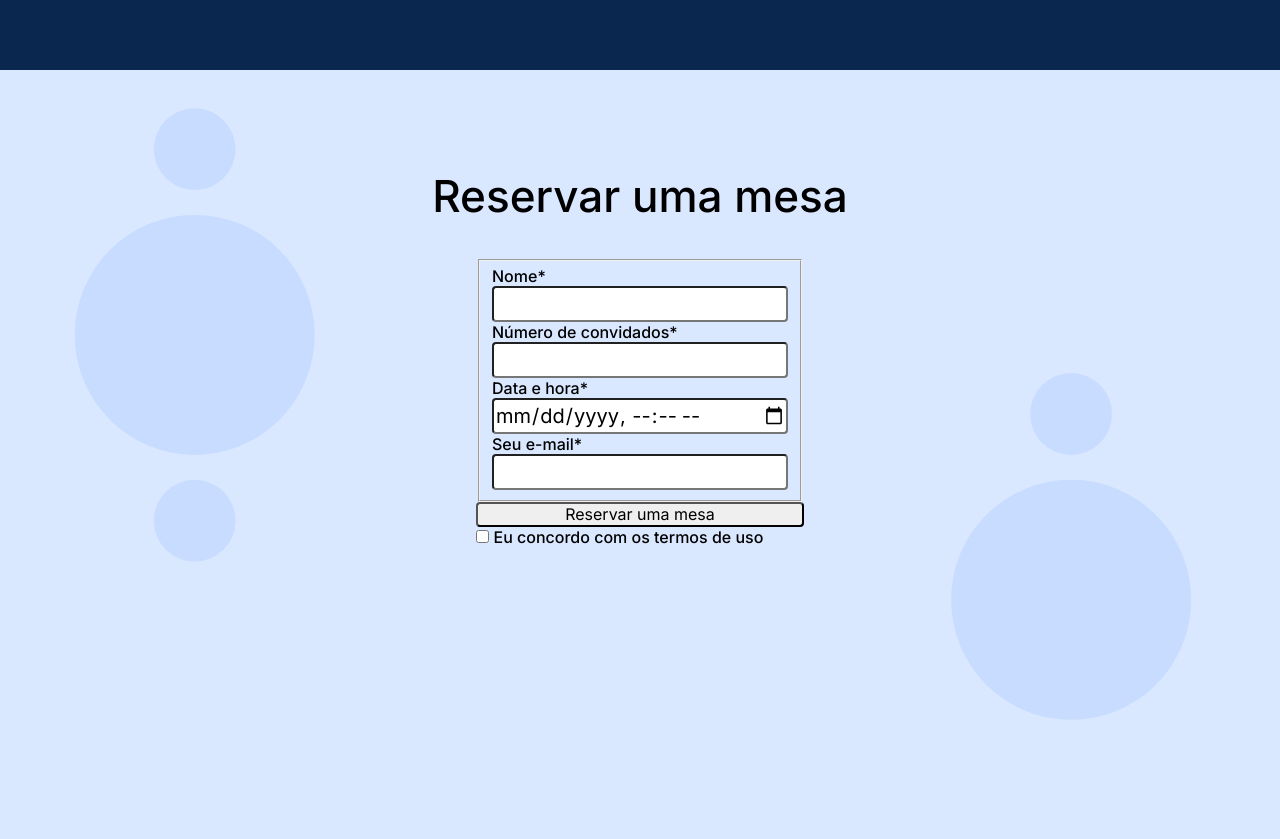
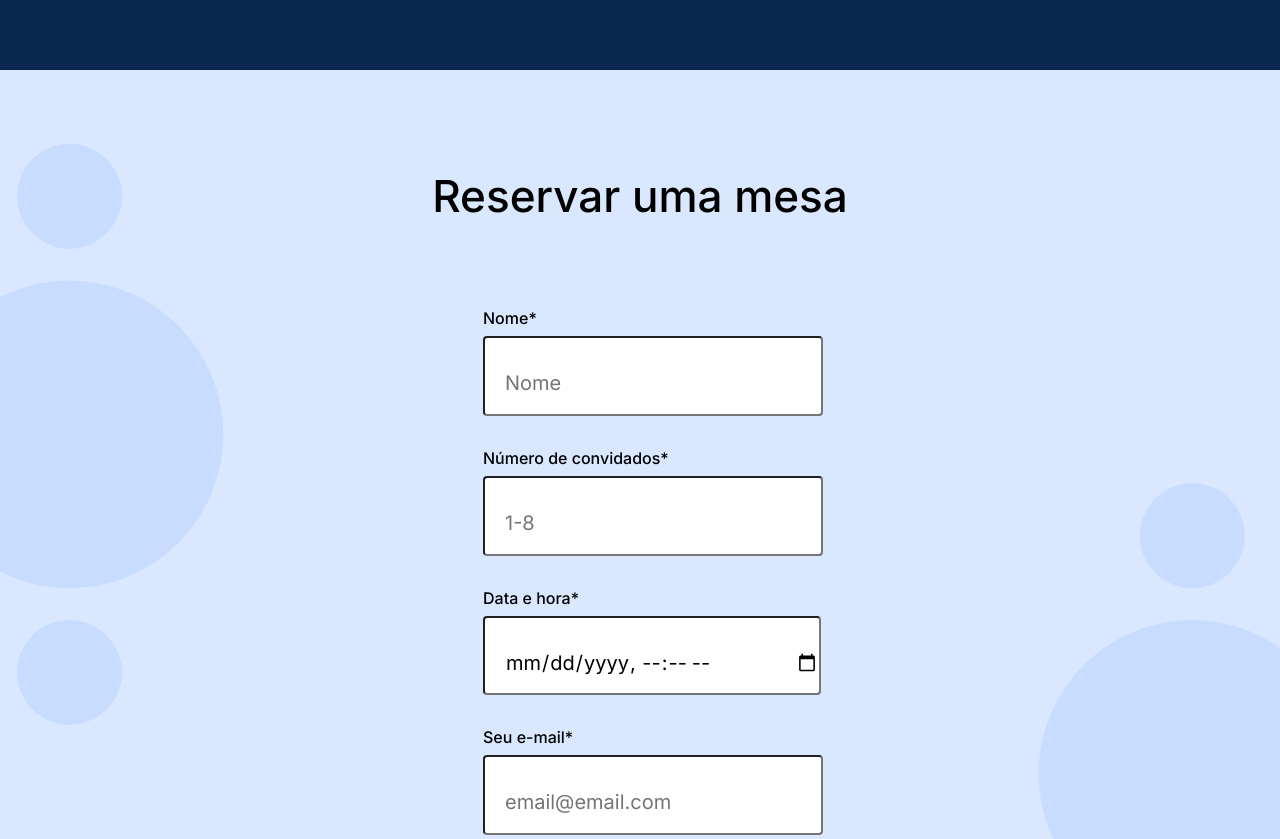
Before and after one commit to estefpimenta/web_project_coffeeshop, a plain HTML site: page index.html in a window 1280 px wide. Shown: the part 1530-2369 px from the top of the page. Drawn offline with nearby package versions, Linux system fonts and the light colour scheme.

Commit message:
update reservation

```diff
--- a/index.html
+++ b/index.html
@@ -129,16 +129,16 @@
           <fieldset class="form__fieldset">
 
             <label class="form__label" for="">Nome*</label>
-            <input class="form__input" type="text">
+            <input class="form__input" type="text" placeholder="Nome">
 
             <label class="form__label" for="">Número de convidados*</label>
-            <input class="form__input" type="number">
+            <input class="form__input" type="number" placeholder="1-8" min="1" max="8">
 
             <label class="form__label" for="">Data e hora*</label>
-            <input class="form__input" type="datetime-local">
+            <input class="form__input" type="datetime-local" placeholder="mm/dd/aaaa">
 
             <label class="form__label" for="">Seu e-mail*</label>
-            <input class="form__input" type="email">
+            <input class="form__input" type="email" placeholder="email@email.com">
 
 
           </fieldset>
--- a/pages/index.css
+++ b/pages/index.css
@@ -211,8 +211,8 @@
 .reservation {
   background-color: #D9E7FF;
   min-height: 720px;
-  max-height: 800px;
-  height: 100vh;
+  /* max-height: 800px;
+  height: 100vh; */
 
   background-image: url(../images/background_reservation.svg);
   background-position: center;
@@ -228,6 +228,7 @@
 
 .reservation__title{
   margin-top: 100px;
+  margin-bottom: 80px;
   font-family: "Inter";
   font-style: normal;
   font-weight: 500;
@@ -240,11 +241,18 @@
   display: flex;
   flex-direction: column;
   max-width: 385px;
+  gap: 32px;
+
+  box-sizing: border-box;
+  margin-bottom: 120px;
 }
 
 .form__fieldset {
   display: flex;
   flex-direction: column;
+
+  border: none;
+
 }
 
 .form__label {
@@ -263,13 +271,40 @@
   font-weight: normal;
   font-size: 20px;
   line-height: 30px;
+
+  height: 60px;
+  width: 100%;
+
+  margin-top: 8px;
+  margin-bottom: 32px;
+
+  padding-left: 20px;
+  padding-top: 15px;
 }
+
 
 .form__button {
   border-radius: 4px;
+  border: none;
   max-width: 385px;
+  height: 60px;
+
+  font-family: "Inter";
+  font-style: normal;
+  font-weight: 500;
+  font-size: 16px;
+  line-height: 20px;
+
+  background-color: #2f80ed;
+  color: #fff;
+
+  cursor: pointer;
 }
+
 
 .form__checkbox {
   border-radius: 2px;
+  margin-right: 12px;
+  width: 20px;
+  height: 20px;
 }
```
